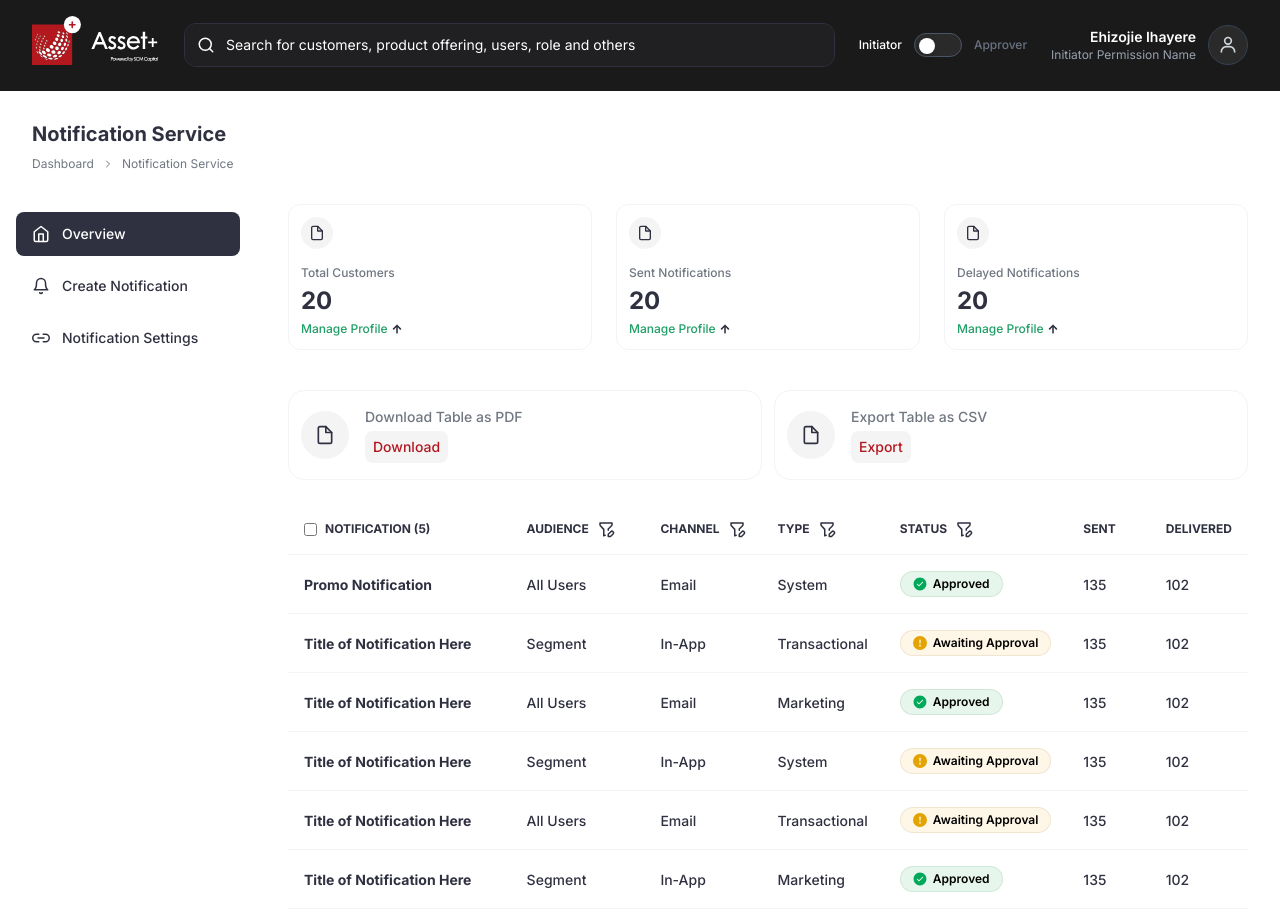
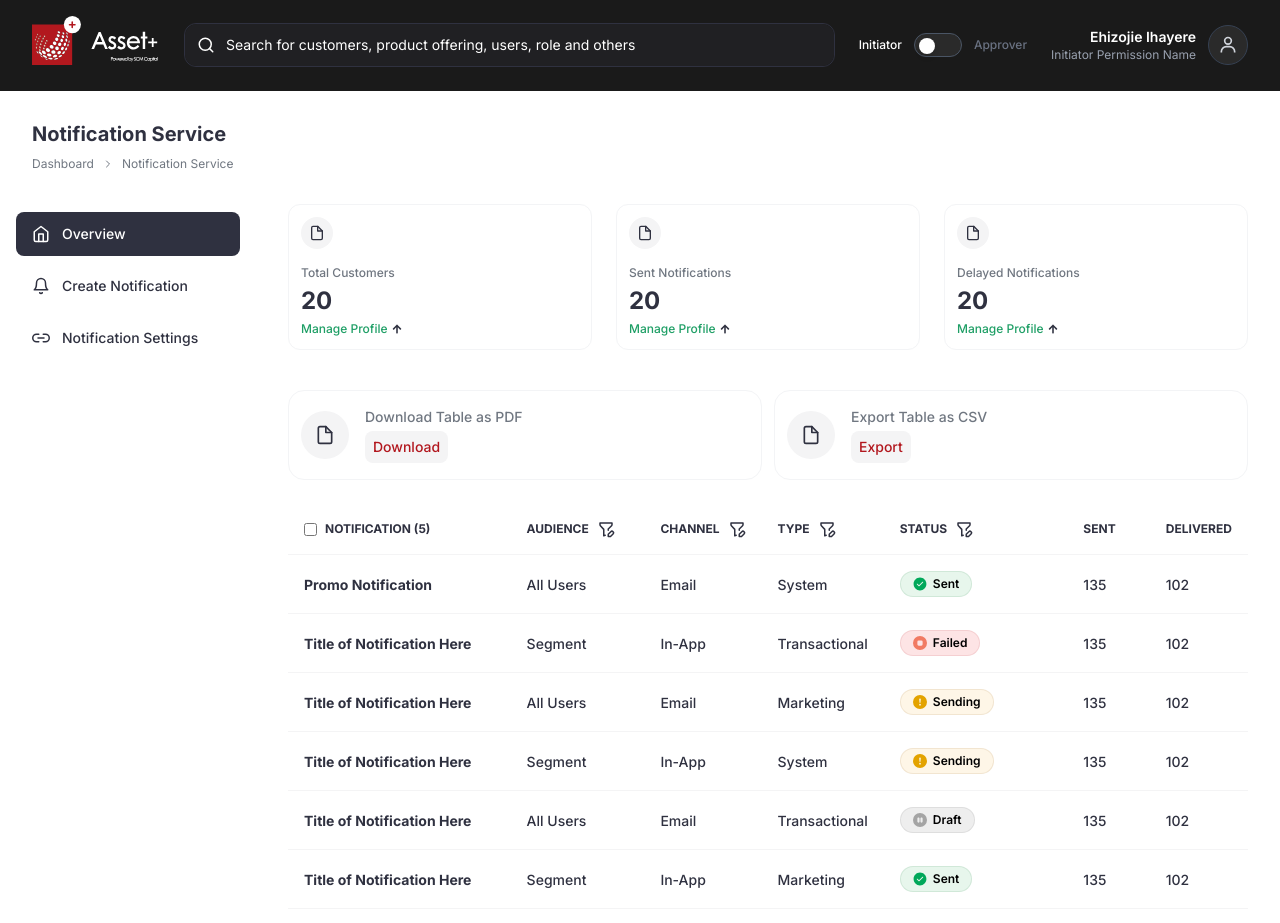
Before and after one commit to maildavc/scm-mobile-admin-portal, a Next.js app: page /dashboard/notifications in a window 1280 px wide. Shown: the top 923 px of the page. Built offline with nearby package versions, Linux system fonts and the light colour scheme.

Commit message:
feat: update notification statuses and add approverStatus to notifications

```diff
--- a/src/app/dashboard/notifications/columns.tsx
+++ b/src/app/dashboard/notifications/columns.tsx
@@ -14,6 +14,13 @@ type Notification = {
   channel: string;
   type: string;
   status:
+    | "Sent"
+    | "Sending"
+    | "Draft"
+    | "Failed"
+    | "Awaiting Approval"
+    | "Approved";
+  approverStatus:
     | "Sent"
     | "Sending"
     | "Draft"
@@ -171,7 +178,7 @@ export const createNotificationColumns = (
       {
         header: <FilterableHeader>STATUS</FilterableHeader>,
         className: "w-[15%]",
-        render: (notification) => <StatusBadge status={notification.status} />,
+        render: (notification) => <StatusBadge status={notification.approverStatus} />,
       },
       {
         header: <div className="text-xs text-[#2F3140] uppercase">ACTION</div>,
--- a/src/constants/notificationService/notificationService.ts
+++ b/src/constants/notificationService/notificationService.ts
@@ -60,7 +60,8 @@ export const NOTIFICATIONS = [
     audience: "All Users",
     channel: "Email",
     type: "System",
-    status: "Approved" as const,
+    status: "Sent" as const,
+    approverStatus: "Approved" as const,
     sent: 135,
     delivered: 102,
     dateCreated: "28/12/2025 13:32",
@@ -71,7 +72,8 @@ export const NOTIFICATIONS = [
     audience: "Segment",
     channel: "In-App",
     type: "Transactional",
-    status: "Awaiting Approval" as const,
+    status: "Failed" as const,
+    approverStatus: "Awaiting Approval" as const,
     sent: 135,
     delivered: 102,
     dateCreated: "28/12/2025 13:32",
@@ -82,7 +84,8 @@ export const NOTIFICATIONS = [
     audience: "All Users",
     channel: "Email",
     type: "Marketing",
-    status: "Approved" as const,
+    status: "Sending" as const,
+    approverStatus: "Approved" as const,
     sent: 135,
     delivered: 102,
     dateCreated: "28/12/2025 13:32",
@@ -93,7 +96,8 @@ export const NOTIFICATIONS = [
     audience: "Segment",
     channel: "In-App",
     type: "System",
-    status: "Awaiting Approval" as const,
+    status: "Sending" as const,
+    approverStatus: "Awaiting Approval" as const,
     sent: 135,
     delivered: 102,
     dateCreated: "28/12/2025 13:32",
@@ -104,7 +108,8 @@ export const NOTIFICATIONS = [
     audience: "All Users",
     channel: "Email",
     type: "Transactional",
-    status: "Awaiting Approval" as const,
+    status: "Draft" as const,
+    approverStatus: "Awaiting Approval" as const,
     sent: 135,
     delivered: 102,
     dateCreated: "28/12/2025 13:32",
@@ -115,7 +120,8 @@ export const NOTIFICATIONS = [
     audience: "Segment",
     channel: "In-App",
     type: "Marketing",
-    status: "Approved" as const,
+    status: "Sent" as const,
+    approverStatus: "Approved" as const,
     sent: 135,
     delivered: 102,
     dateCreated: "28/12/2025 13:32",
@@ -126,7 +132,8 @@ export const NOTIFICATIONS = [
     audience: "All Users",
     channel: "In-App",
     type: "System",
-    status: "Approved" as const,
+    status: "Draft" as const,
+    approverStatus: "Approved" as const,
     sent: 135,
     delivered: 102,
     dateCreated: "28/12/2025 13:32",
@@ -138,6 +145,7 @@ export const NOTIFICATIONS = [
     channel: "Email",
     type: "Transactional",
     status: "Awaiting Approval" as const,
+    approverStatus: "Awaiting Approval" as const,
     sent: 135,
     delivered: 102,
     dateCreated: "28/12/2025 13:32",
@@ -148,7 +156,8 @@ export const NOTIFICATIONS = [
     audience: "All Users",
     channel: "In-App",
     type: "Transactional",
-    status: "Approved" as const,
+    status: "Sending" as const,
+    approverStatus: "Approved" as const,
     sent: 135,
     delivered: 102,
     dateCreated: "28/12/2025 13:32",
@@ -159,7 +168,8 @@ export const NOTIFICATIONS = [
     audience: "Segment",
     channel: "In-App",
     type: "Marketing",
-    status: "Approved" as const,
+    status: "Draft" as const,
+    approverStatus: "Approved" as const,
     sent: 135,
     delivered: 102,
     dateCreated: "28/12/2025 13:32",
```
